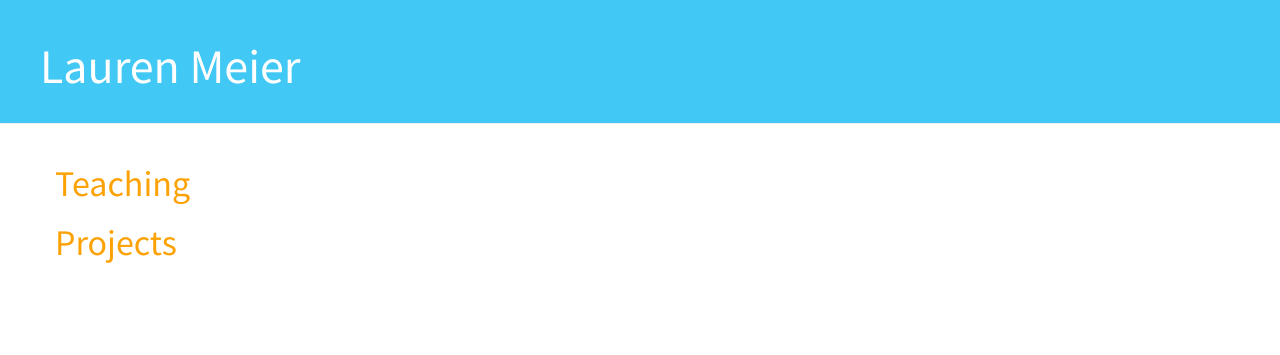
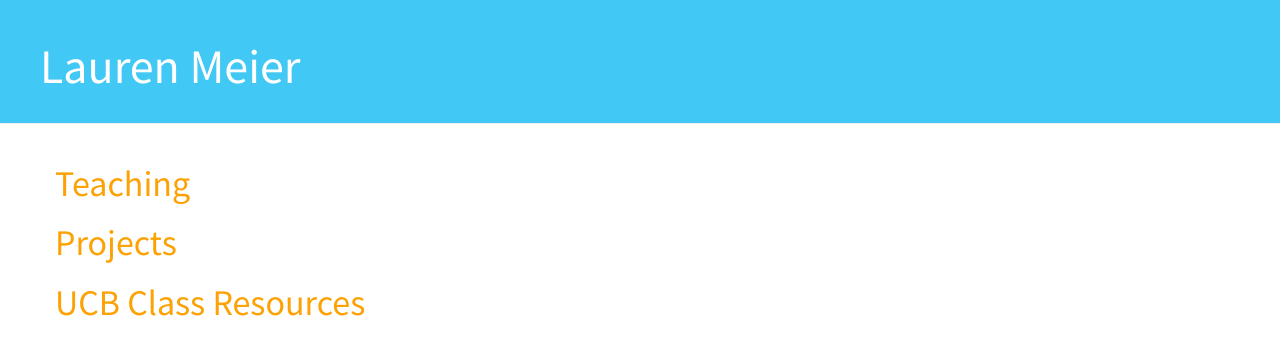
Before and after one commit to laurenmeier/learn-django-blog, a Django app: page / in a window 1280 px wide. Shown: the top 355 px of the page. Run offline with Django 3.2, Linux system fonts and the light colour scheme; some libraries are stand-ins or nearby versions.

Commit message:
add categories to posts and different pages for listing them

```diff
--- a/blog/templates/blog/home_page.html
+++ b/blog/templates/blog/home_page.html
@@ -3,4 +3,5 @@
 {% block content %}
     <h1><a href="teaching/">Teaching</a></h1>
     <h1><a href="projects/">Projects</a></h1>
+    <h1><a href="resources/">UCB Class Resources</a></h1>
 {% endblock %}
--- a/blog/urls.py
+++ b/blog/urls.py
@@ -5,6 +5,7 @@ urlpatterns = [
     url(r'^$', views.home_page, name='home_page'),
     url(r'^teaching/$', views.teaching_list, name='teaching_list'),
     url(r'^projects/$', views.projects_list, name='projects_list'),
+    url(r'^resources/$', views.resources_list, name='resources_list'),
     url(r'^post/(?P<pk>\d+)/$', views.post_detail, name='post_detail'),
     url(r'^post/new/$', views.post_new, name='post_new'),
     url(r'^post/(?P<pk>\d+)/edit/$', views.post_edit, name='post_edit'),
--- a/blog/views.py
+++ b/blog/views.py
@@ -19,6 +19,10 @@ def teaching_list(request):
 def projects_list(request):
 	project_posts = Post.objects.filter(category='projects')
 	return render(request, 'blog/post_list.html', {'posts': project_posts})
+
+def resources_list(request):
+	resources_posts = Post.objects.filter(category='resources')
+	return render(request, 'blog/post_list.html', {'posts': resources_posts})
 
 def post_detail(request, pk):
     post = get_object_or_404(Post, pk=pk)
```
